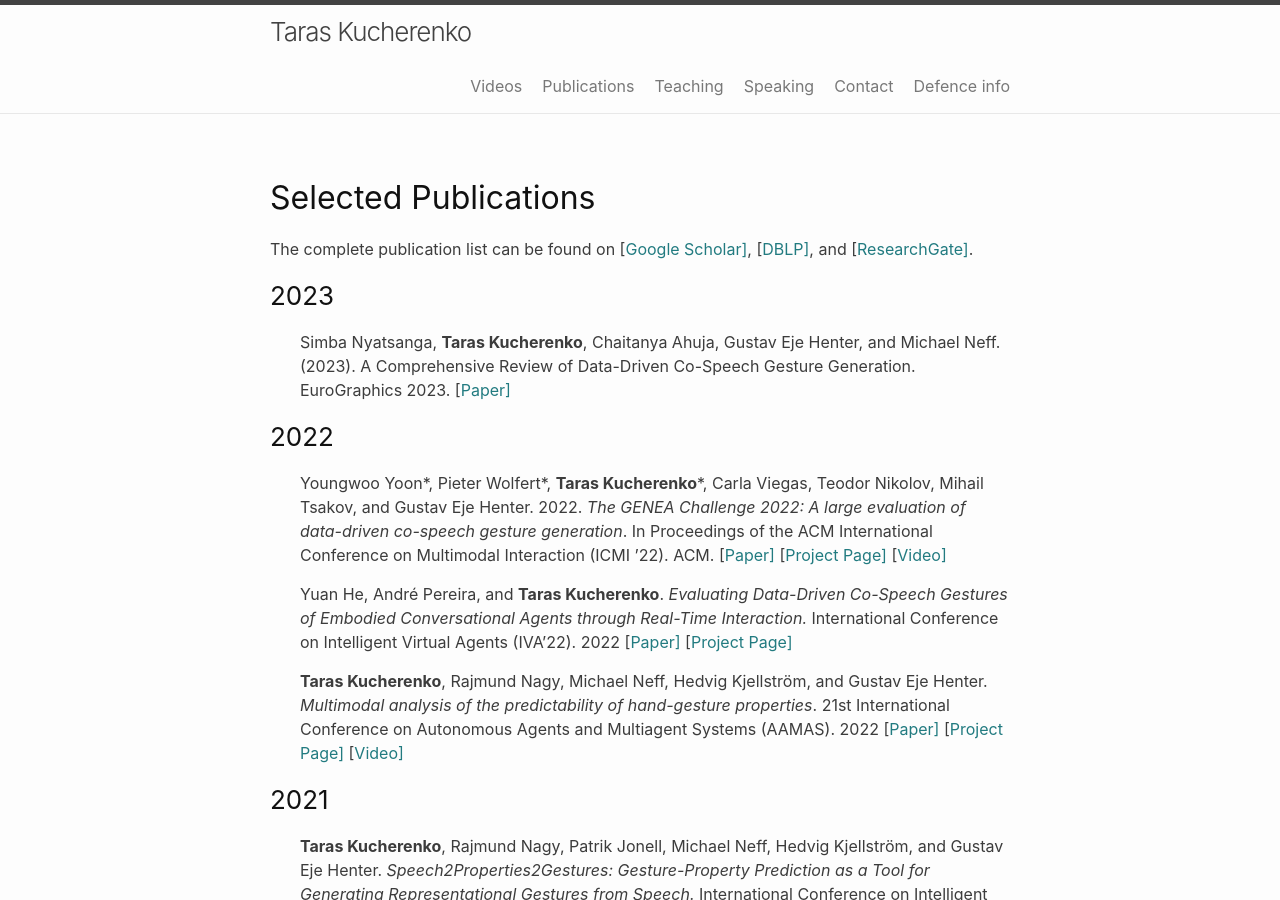
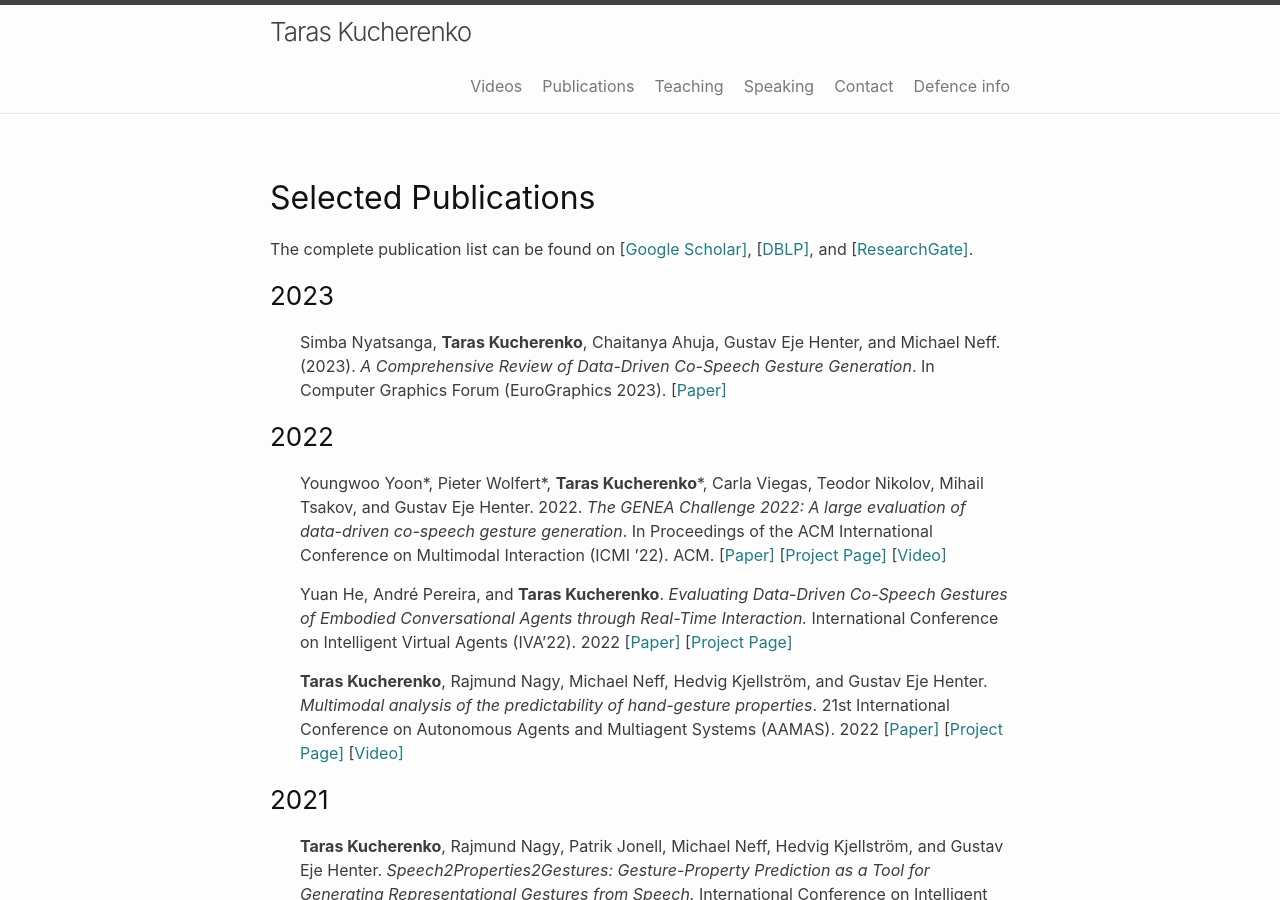
Before and after one commit to Svito-zar/Svito-zar.github.io, a Jekyll site: the page built from _pages/publications.md, in a window 1280 px wide and 900 px high. Built offline with Jekyll 4.4.1, drawn with Linux system fonts in a browser that asks for light colours.

Commit message:
A small fix

```diff
--- a/_pages/publications.md
+++ b/_pages/publications.md
@@ -10,7 +10,7 @@
 
 ### 2023
 
-* Simba Nyatsanga, **Taras Kucherenko**, Chaitanya  Ahuja, Gustav Eje Henter, and Michael Neff. (2023). A Comprehensive Review of Data-Driven Co-Speech Gesture Generation. EuroGraphics 2023. \[[Paper\]](https://arxiv.org/abs/2301.05339)
+* Simba Nyatsanga, **Taras Kucherenko**, Chaitanya  Ahuja, Gustav Eje Henter, and Michael Neff. (2023). *A Comprehensive Review of Data-Driven Co-Speech Gesture Generation*. In Computer Graphics Forum (EuroGraphics 2023). \[[Paper\]](https://arxiv.org/abs/2301.05339)
 
 ### 2022
 
```
